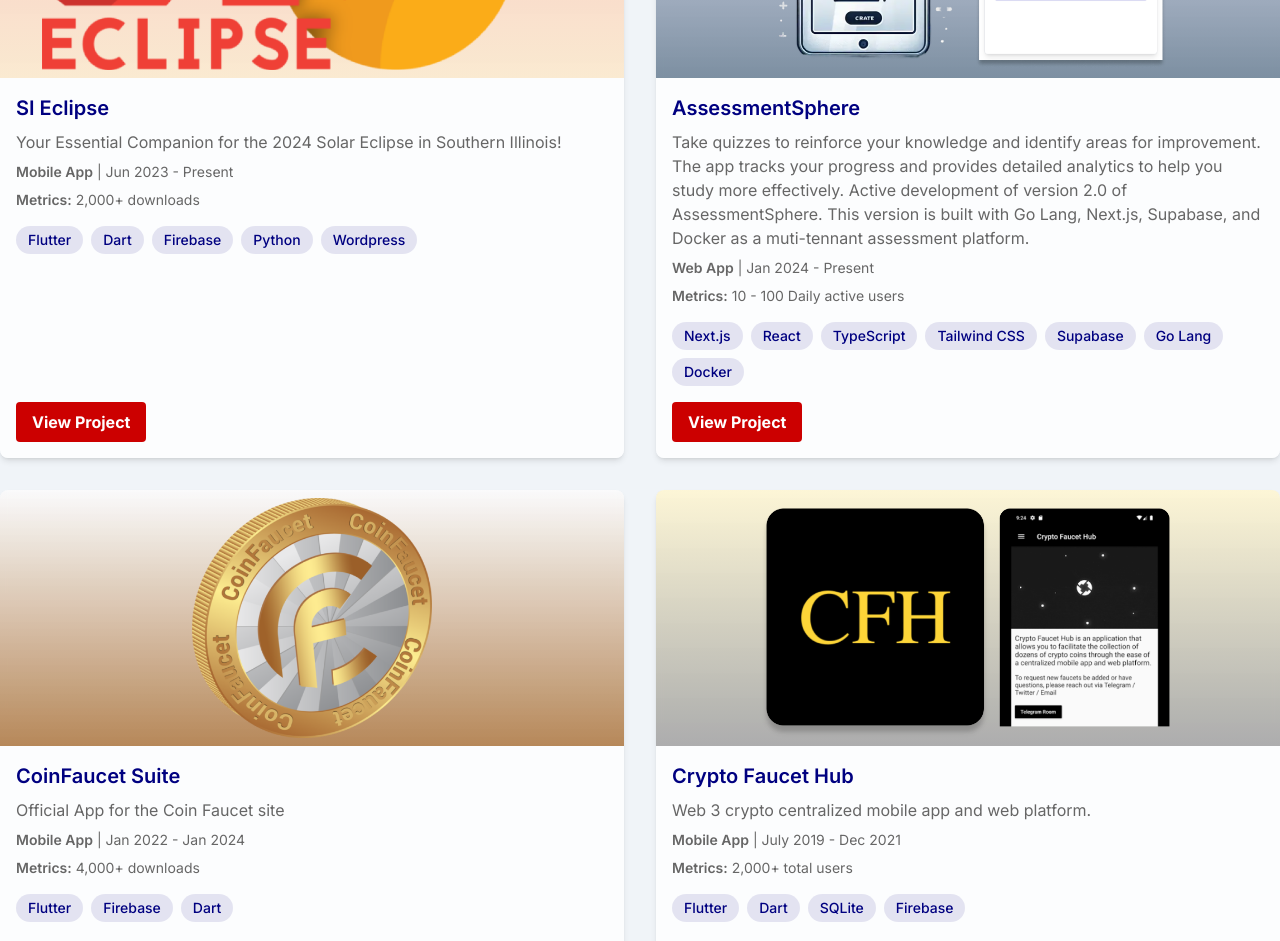
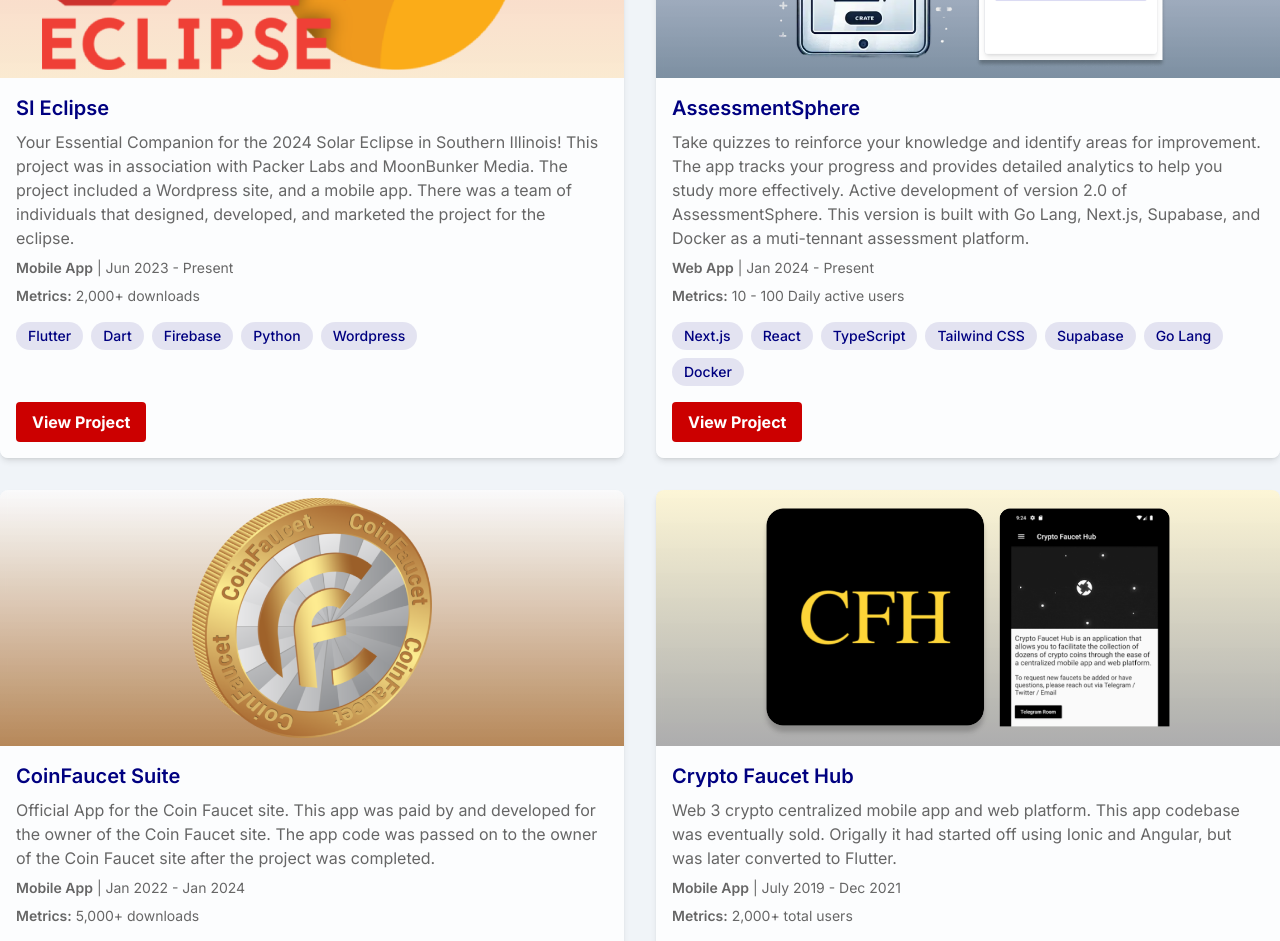
Before and after one commit to shagene/portfolio, a Next.js app: page / in a window 1280 px wide. Shown: the part 1260-2201 px from the top of the page. Built offline with nearby package versions, Linux system fonts and the light colour scheme.

Commit message:
Updated Projects to contain proper descriptions and images

```diff
--- a/src/components/Projects.tsx
+++ b/src/components/Projects.tsx
@@ -19,7 +19,7 @@
 const projects: Project[] = [
   {
     title: 'SI Eclipse',
-    description: 'Your Essential Companion for the 2024 Solar Eclipse in Southern Illinois!',
+    description: 'Your Essential Companion for the 2024 Solar Eclipse in Southern Illinois! This project was in association with Packer Labs and MoonBunker Media. The project included a Wordpress site, and a mobile app. There was a team of individuals that designed, developed, and marketed the project for the eclipse.',
     technologies: ['Flutter', 'Dart', 'Firebase', 'Python', 'Wordpress'],
     images: ['/eclipse.png'],
     type: 'Mobile App',
@@ -43,19 +43,19 @@
   },
   {
     title: 'CoinFaucet Suite',
-    description: 'Official App for the Coin Faucet site',
+    description: 'Official App for the Coin Faucet site. This app was paid by and developed for the owner of the Coin Faucet site. The app code was passed on to the owner of the Coin Faucet site after the project was completed.',
     technologies: ['Flutter', 'Firebase', 'Dart'],
     images: ['/faucetsuite.png'],
     type: 'Mobile App',
     dateActive: 'Jan 2022 - Jan 2024',
-    metrics: '4,000+ downloads',
+    metrics: '5,000+ downloads',
     link: '',
     isActive: false,
     background: 'bg-gradient-to-b from-[rgba(227,227,228,0.10)] to-[rgba(164,106,48,0.80)]'
   },
   {
     title: 'Crypto Faucet Hub',
-    description: 'Web 3 crypto centralized mobile app and web platform.',
+    description: 'Web 3 crypto centralized mobile app and web platform. This app codebase was eventually sold. Origally it had started off using Ionic and Angular, but was later converted to Flutter.',
     technologies: ['Flutter', 'Dart', 'SQLite', 'Firebase'],
     images: ['/cfh.png'],
     type: 'Mobile App',
```
